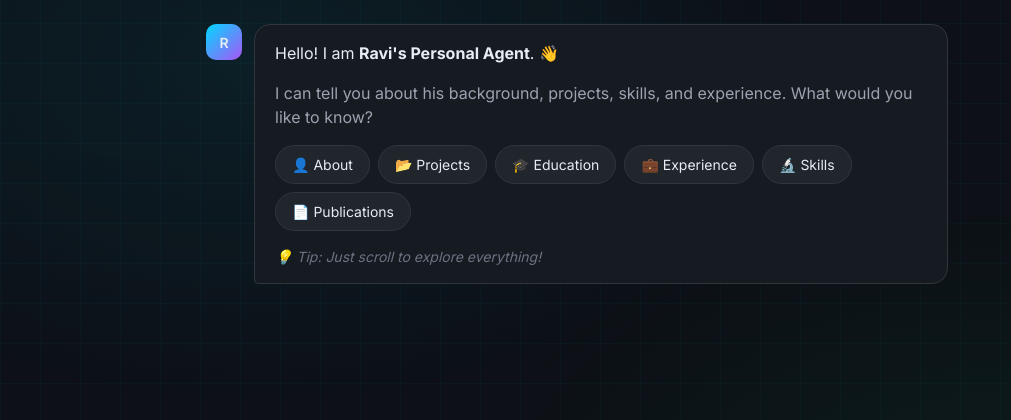
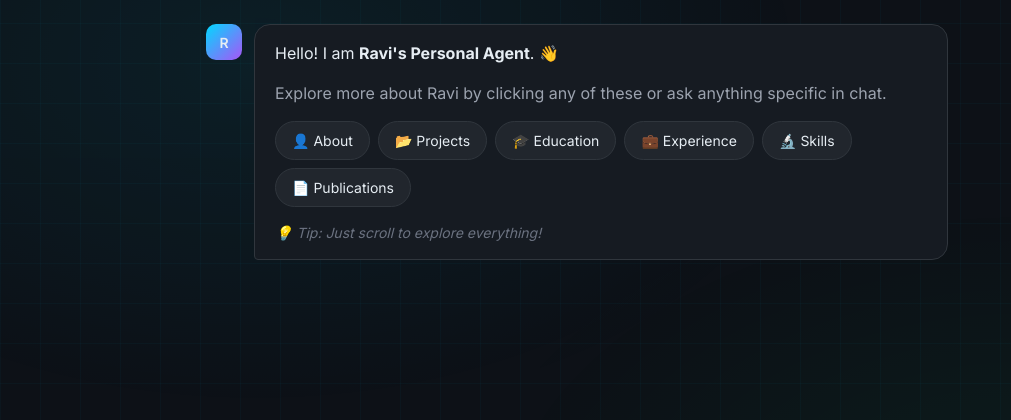
Before and after one commit to tpr878/portfolio, a Django app: page / in a window 1280 px wide. Shown: the part 97-517 px from the top of the page, without its empty margins (0-1011 px from the left). Run offline with Django 5.2, Linux system fonts and the light colour scheme; some libraries are stand-ins or nearby versions.

Commit message:
Update greeting message to encourage exploration

```diff
--- a/portfolio/templates/portfolio/index.html
+++ b/portfolio/templates/portfolio/index.html
@@ -915,7 +915,7 @@
         // Initial greeting
         const greeting = `
             <p class="mb-4">Hello! I am <strong>Ravi's Personal Agent</strong>. 👋</p>
-            <p class="text-gray-400 mb-4">I can tell you about his background, projects, skills, and experience. What would you like to know?</p>
+            <p class="text-gray-400 mb-4">Explore more about Ravi by clicking any of these or ask anything specific in chat.</p>
             <div class="chips-container">
                 <button class="chip" data-query="about">👤 About</button>
                 <button class="chip" data-query="projects">📂 Projects</button>
```
